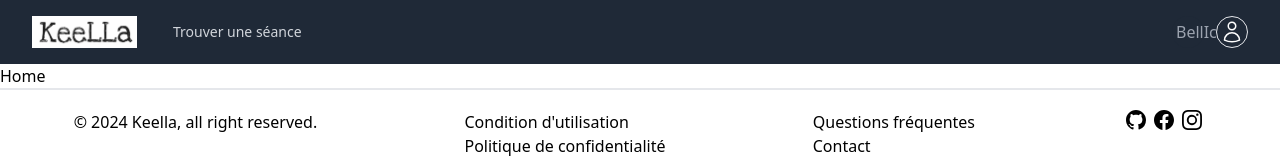
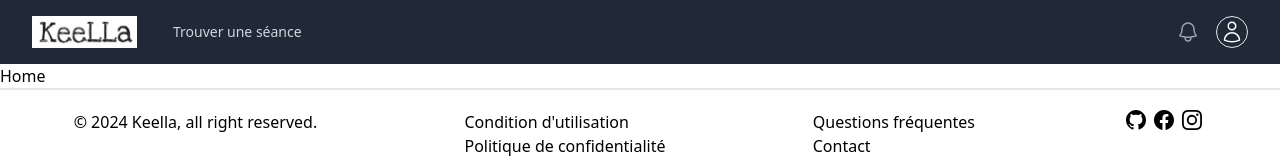
Before and after one commit to tommy-pellerin/front-keella, a React (Vite) app: page / in a window 1280 px wide. Shown: the top 160 px of the page. Built offline with nearby package versions, Linux system fonts and the light colour scheme.

Commit message:
navbar ok with icon

```diff
--- a/src/components/static/navbar.jsx
+++ b/src/components/static/navbar.jsx
@@ -16,7 +16,7 @@ import {
   MenuItems,
   Transition,
 } from '@headlessui/react'
-// import { Bars3Icon, BellIcon, XMarkIcon } from '@heroicons/react/24/outline'
+import { Bars3Icon, BellIcon, XMarkIcon } from '@heroicons/react/24/outline'
 const navigation = [
   // { name: 'Dashboard', href: '#', current: true },
   // { name: 'Team', href: '#', current: false },
@@ -44,11 +44,9 @@ export default function Navbar() {
                   <span className="absolute -inset-0.5" />
                   <span className="sr-only">Open main menu</span>
                   {open ? (
-                    // <XMarkIcon className="block h-6 w-6" aria-hidden="true" />
-                    <div className="block h-6 w-6" aria-hidden="true">XMarkIcon</div>
+                    <XMarkIcon className="block h-6 w-6" aria-hidden="true" />
                   ) : (
-                    // <Bars3Icon className="block h-6 w-6" aria-hidden="true" />
-                    <div className="block h-6 w-6" aria-hidden="true">Bar3Icon</div>
+                    <Bars3Icon className="block h-6 w-6" aria-hidden="true" />
                   )}
                 </DisclosureButton>
               </div>
@@ -86,8 +84,7 @@ export default function Navbar() {
                   <span className="absolute -inset-1.5" />
                   <span className="sr-only">View notifications</span>
 
-                  {/* <BellIcon className="h-6 w-6" aria-hidden="true" /> */}
-                  <div className="h-6 w-6" aria-hidden="true">BellIcon</div>
+                  <BellIcon className="h-6 w-6" aria-hidden="true" />
                 </button>
 
                 {/* Profile dropdown */}
```
